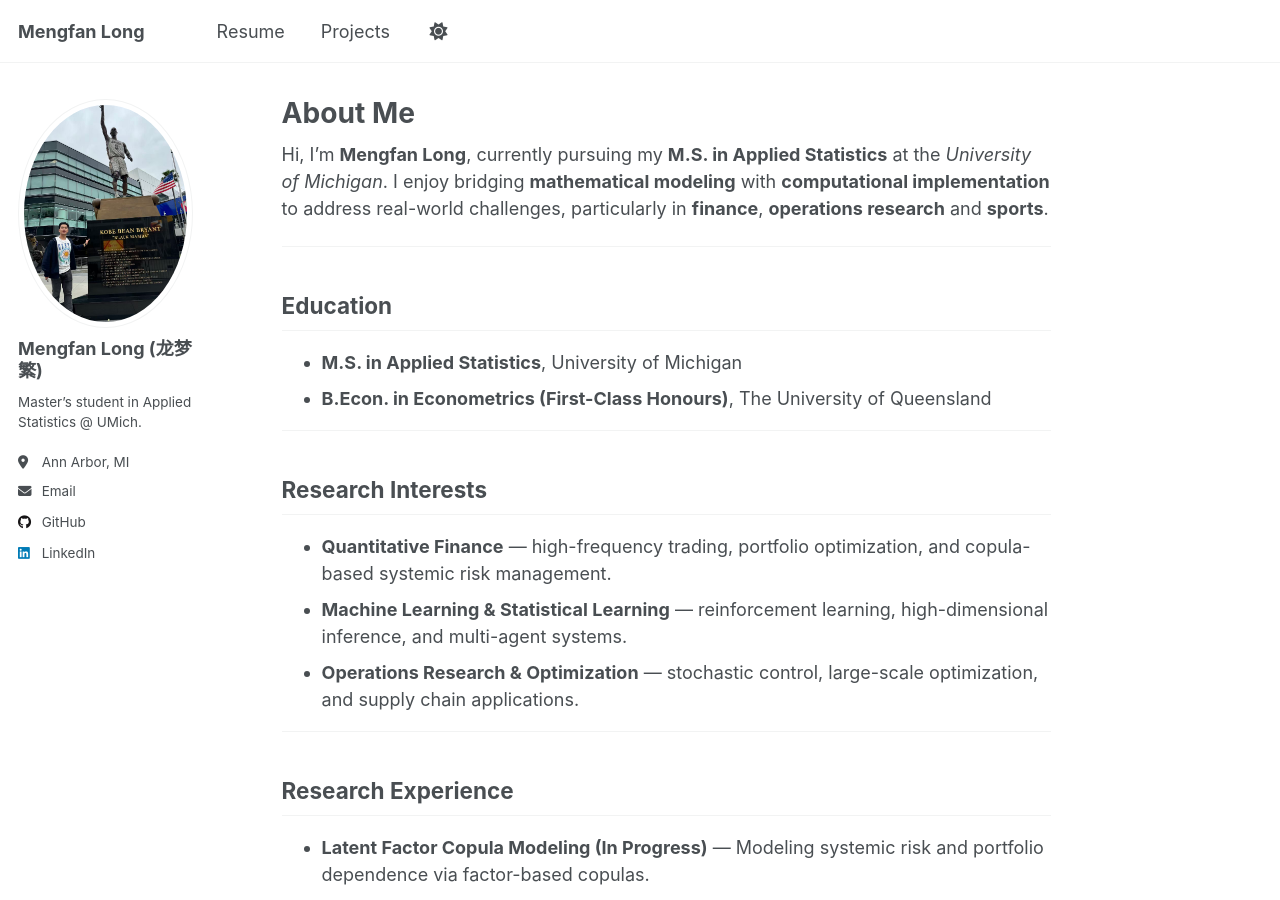
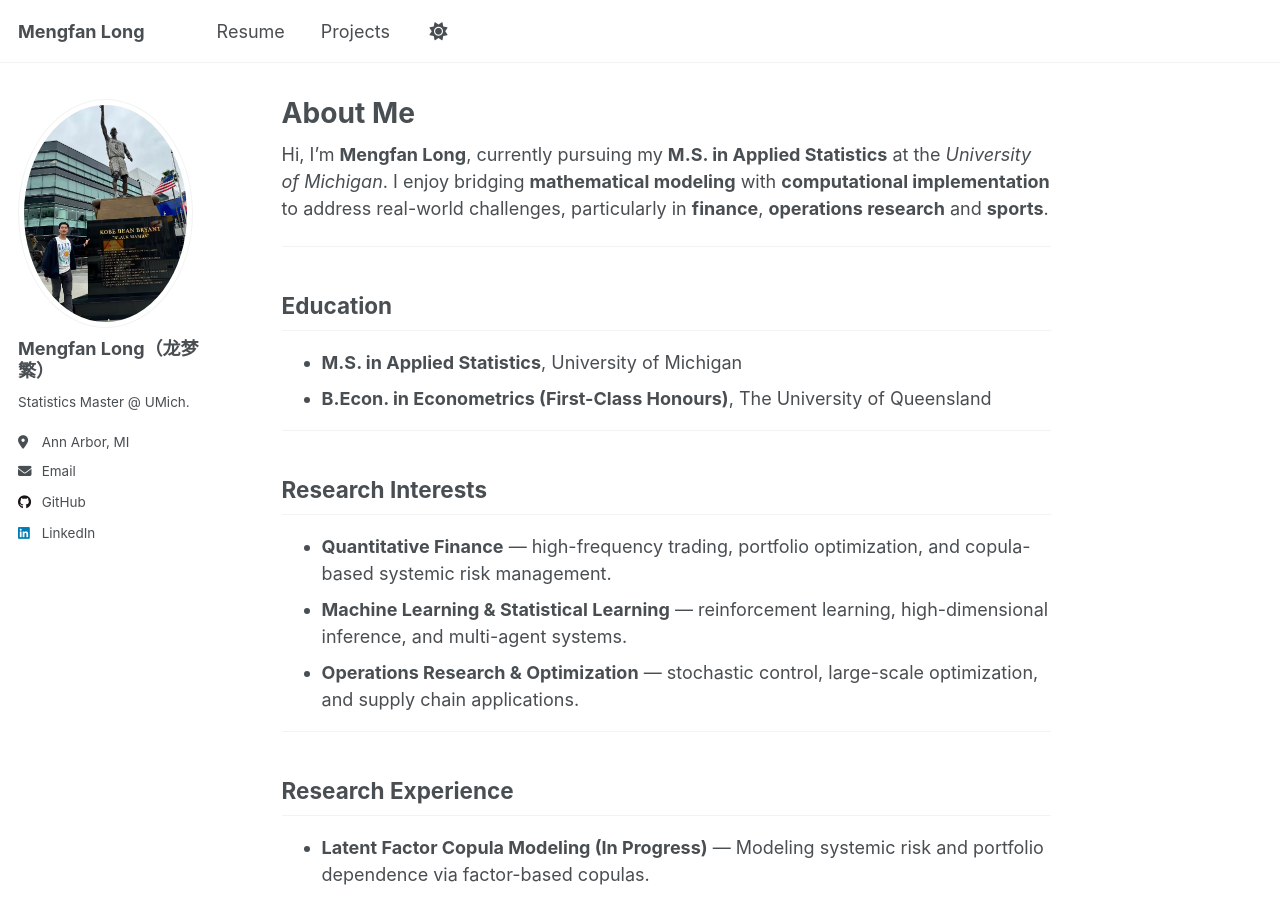
Before and after one commit to kevinlmf/kevinlmf.github.io, a Jekyll site: the page built from index.md, in a window 1280 px wide and 900 px high. Built offline with Jekyll 4.4.1, drawn with Linux system fonts in a browser that asks for light colours; a script that is not in the unit is left out.

Commit message:
Update authors.yml

```diff
--- a/_data/authors.yml
+++ b/_data/authors.yml
@@ -1,7 +1,7 @@
 Mengfan Long:
-  name     : "Mengfan Long (龙梦繁)"
+  name     : "Mengfan Long（龙梦繁）"
   email    : "mengfal@umich.edu"
-  bio      : "Master’s student in Applied Statistics @ UMich."
+  bio      : "Statistics Master @ UMich."
   avatar   : "profile.jpg"
   location : "Ann Arbor, MI"
   github   : "kevinlmf"
```
